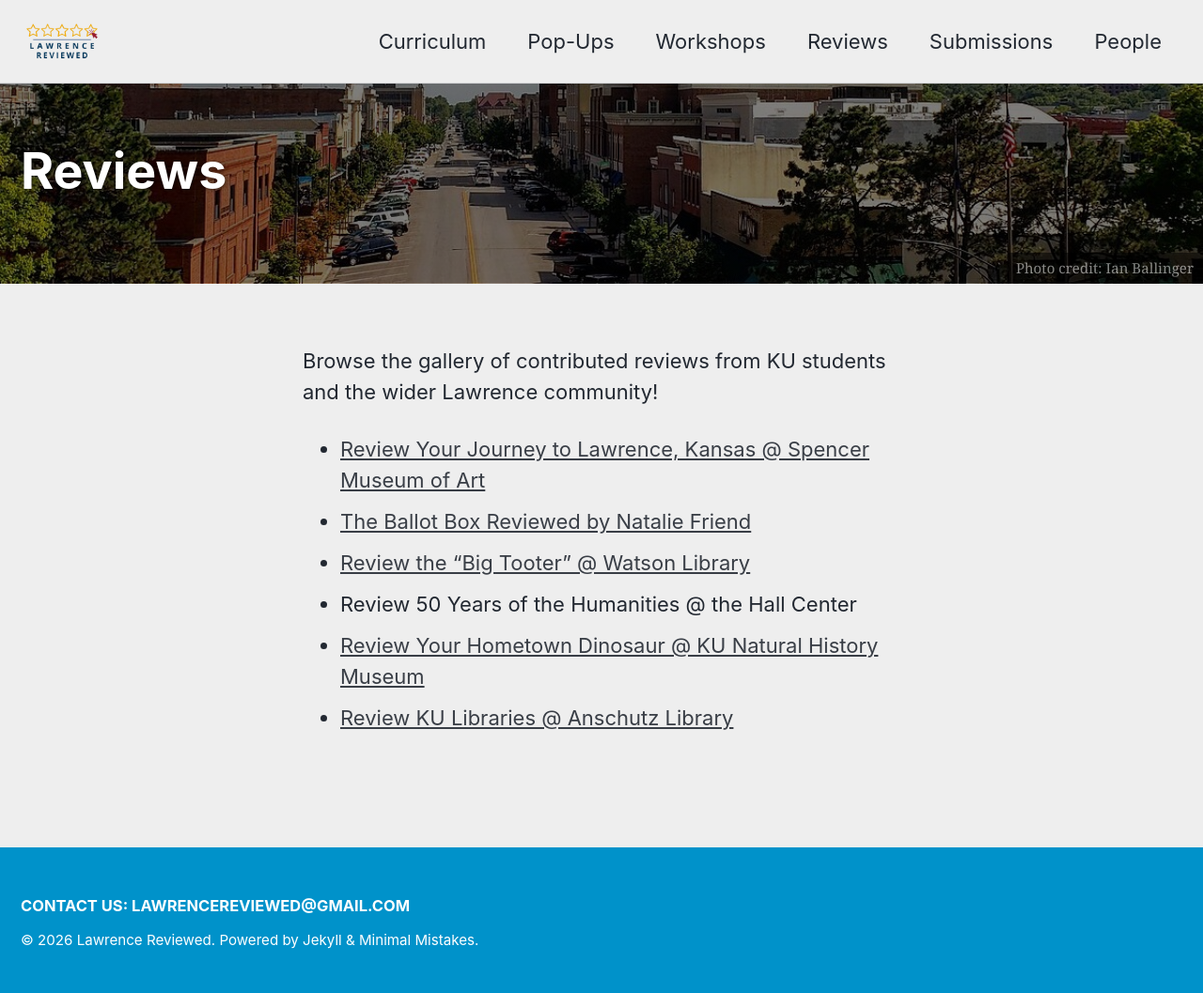
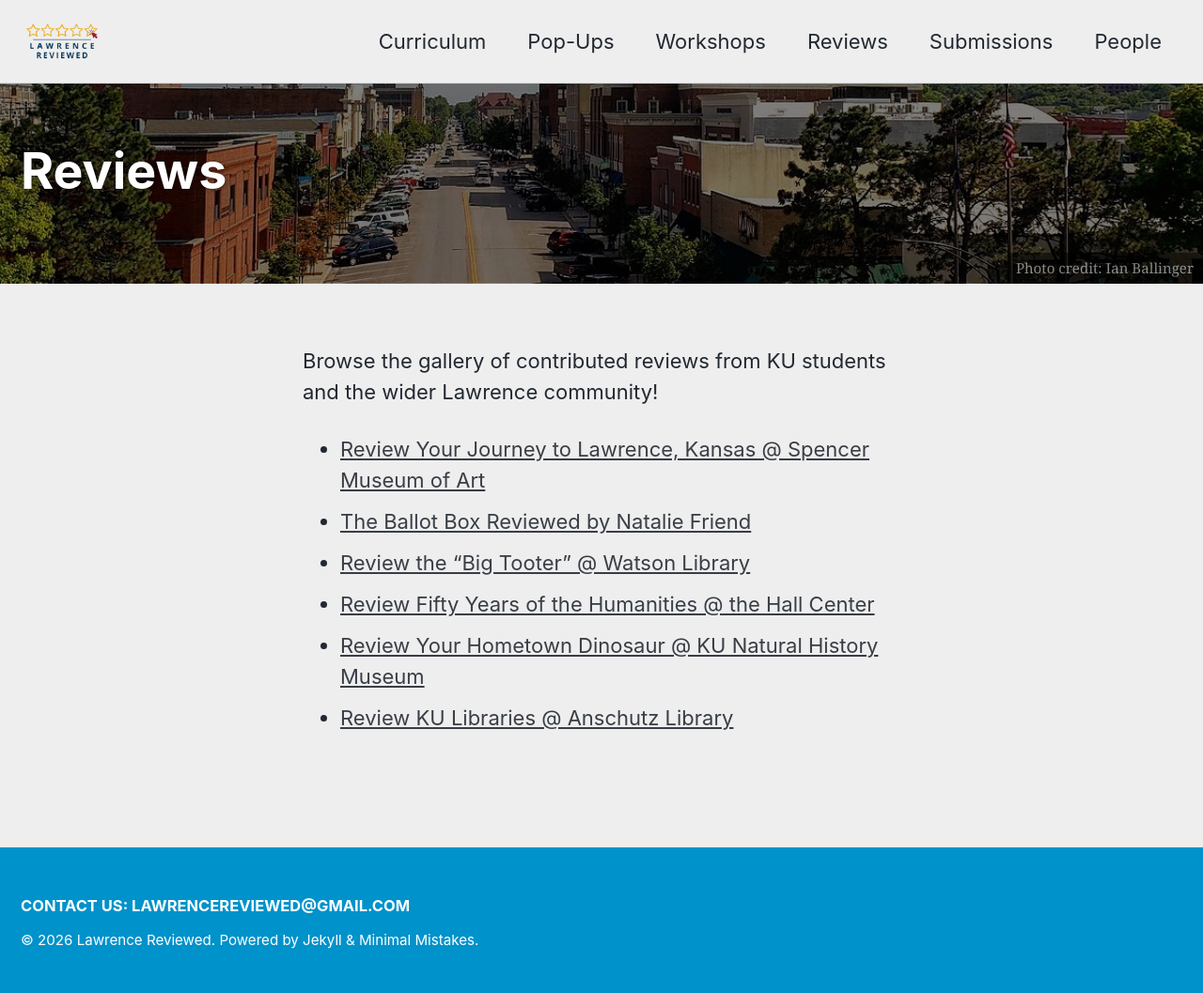
Before and after one commit to idrhku/lawrence-reviewed, a Jekyll site: the page built from _pages/reviews.md, in a window 1280 px wide. Shown: the whole page at 94% size. Built offline with Jekyll 4.4.1, drawn with Linux system fonts in a browser that asks for light colours; cached includes are drawn as plain includes.

Commit message:
Update reviews.md

```diff
--- a/_pages/reviews.md
+++ b/_pages/reviews.md
@@ -18,6 +18,6 @@ Browse the gallery of contributed reviews from KU students and the wider Lawrenc
 - [Review Your Journey to Lawrence, Kansas @ Spencer Museum of Art](/spencer-journey)
 - [The Ballot Box Reviewed by Natalie Friend](/ballotbox)
 - [Review the “Big Tooter” @ Watson Library](/big-tooter)
-- Review 50 Years of the Humanities @ the Hall Center
+- [Review Fifty Years of the Humanities @ the Hall Center](/hall-center)
 - [Review Your Hometown Dinosaur @ KU Natural History Museum](/hometown-dinosaur)
 - [Review KU Libraries @ Anschutz Library](/ku-libraries)
```
